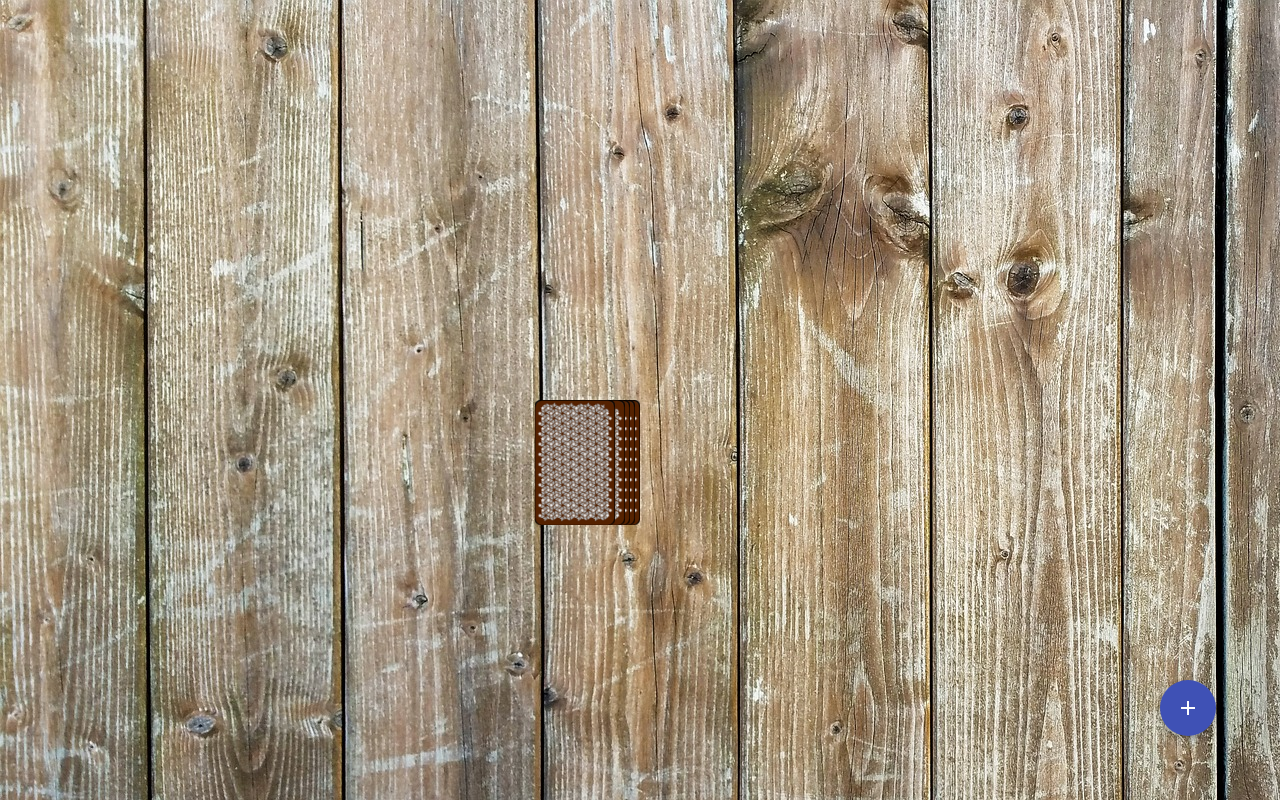
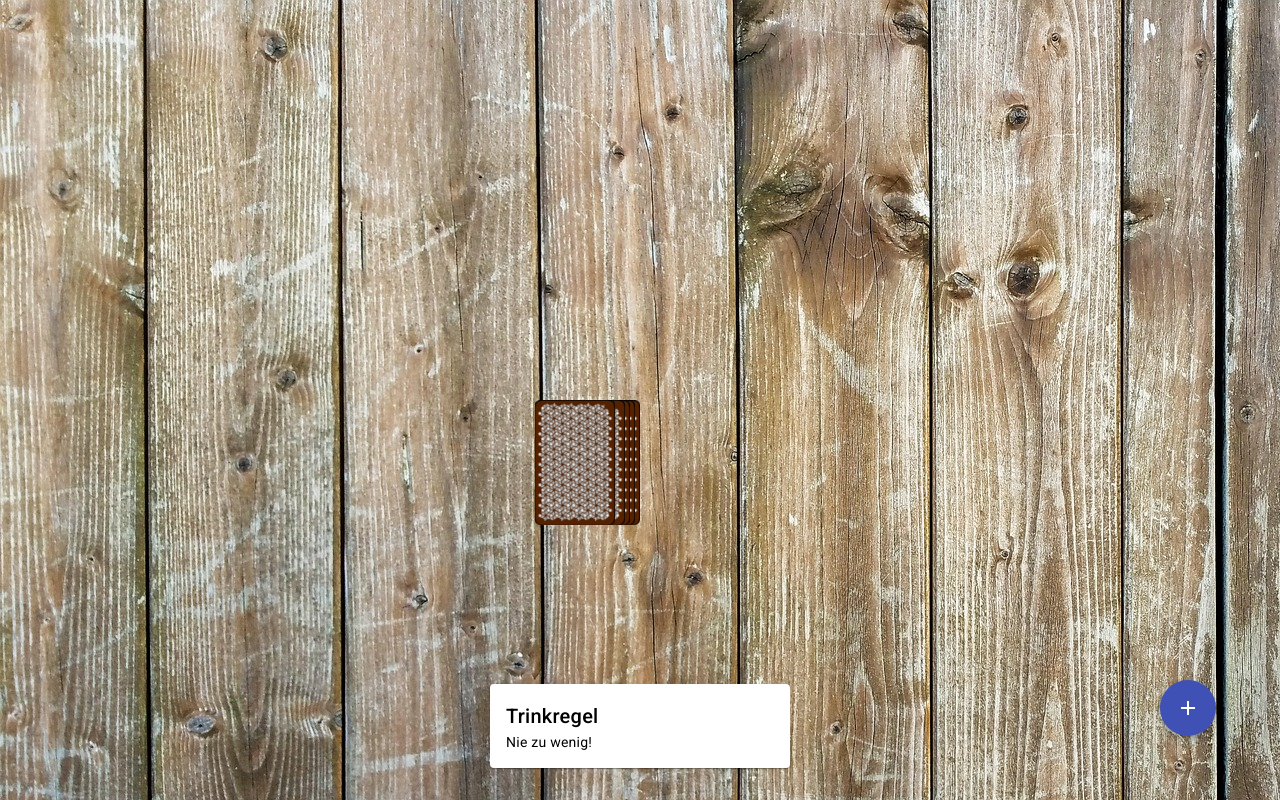
Before and after one commit to JanKillburger/ringoffire, an Angular app: page /game in a window 1280 px wide. Built offline with nearby package versions, Linux system fonts and the light colour scheme.

Commit message:
Started game instruction

```diff
--- /dev/null
+++ b/src/app/game-instruction/game-instruction.component.html
@@ -0,0 +1,4 @@
+<mat-card>
+  <mat-card-header><mat-card-title>Trinkregel</mat-card-title></mat-card-header>
+  <mat-card-content>Nie zu wenig!</mat-card-content>
+</mat-card>
--- /dev/null
+++ b/src/app/game-instruction/game-instruction.component.ts
@@ -0,0 +1,27 @@
+import { Component, Input } from '@angular/core';
+
+@Component({
+  selector: 'app-game-instruction',
+  templateUrl: './game-instruction.component.html',
+  styleUrl: './game-instruction.component.scss'
+})
+export class GameInstructionComponent {
+  cardActions = [
+    { title: 'Waterfall', description: 'Starting with the player who drew the card, every player has to continually drink their drink. You can only stop when the person to their right has stopped drinking.' },
+    { title: 'You', description: 'the player who drew the card picks someone to drink.' },
+    { title: 'Me', description: 'the player who drew the card drinks.' },
+    { title: 'Female', description: 'All those who identify as female drink.' },
+    { title: 'Thumbmaster', description: 'the player who drew the card must put their thumb on the table at a chosen time (before the next five gets picked though, or they lose the right). The last person to put their thumb on the table must drink. In Perfect Match, Francesca says five is jive, where the player has to do a dance move, which is a fun variation too.' },
+    { title: 'Male', description: 'All those who identify as male drink.' },
+    { title: 'Heaven', description: 'the player who drew the card must point to the sky (at any chosen time before the next 7 is drawn). The last person who points to the sky must drink.' },
+    { title: 'Mate', description: 'the player who drew the card picks a drinking mate, who must drink every time they drink. As a secondary rule, you can decide whether that means you always have to drink when they drink, too.' },
+    { title: 'Rhyme', description: 'the player who drew the card says a word, and you go around the circle rhyming with that word until someone messes up, and has to drink.' },
+    { title: 'Categories', description: 'the player who drew the card thinks of a category (e.g. dogs, cars, types of alcohol), and you go around the circle naming words in that category until someone messes up, and has to drink.' },
+    { title: 'Jack', description: "Make a rule. The player who drew the card makes a new rule (e.g. you can't say the word 'yes' or you can't put your drink down) and anyone who breaks the rule at any time throughout the rest of the game has to drink." },
+    { title: 'Queen', description: 'Question master. You become the question master, and if anybody answers a question asked by you (the player who drew the card), they have to drink. This applies to ANY question.' },
+    { title: 'King', description: 'the player who drew the card must pour some of their drink into the cup in the middle. The person to draw the last King has to drink whatever is in the cup in the middle.' }
+  ];
+  currentTitle = '';
+  currentDescription = '';
+  @Input() card: string = '';
+}
--- a/src/app/game/game.component.html
+++ b/src/app/game/game.component.html
@@ -32,6 +32,7 @@
     />
   </div>
 </div>
+<app-game-instruction class="game-instruction" [card]="currentCard"></app-game-instruction>
 <button
   mat-fab
   color="primary"
--- a/src/app/game/game.component.scss
+++ b/src/app/game/game.component.scss
@@ -62,3 +62,11 @@ $played-card-position: scale(1) translateX(140px) translateY(-150px) rotate(-10d
     right: 64px;
     bottom: 64px;
 }
+
+.game-instruction {
+    position: absolute;
+    left: 50%;
+    transform: translateX(-50%);
+    bottom: 32px;
+    width: 300px;
+}
```
Also changed, not shown: src/app/app.module.ts (+6 -2 lines), src/app/game-instruction/game-instruction.component.scss (added), 1 other file (tests, documents, lock files or other folders).
